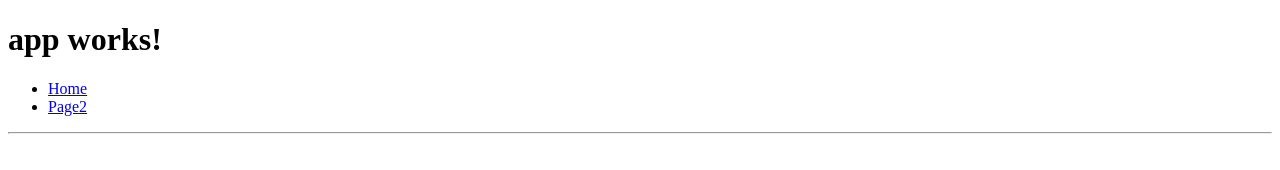
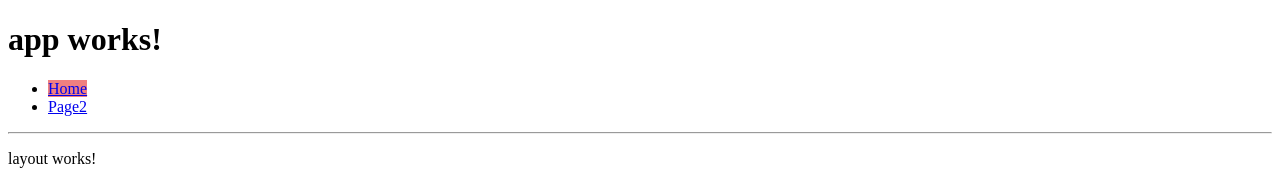
Before and after one commit to cherka88/Andular2Project, an Angular app in the folder ng2-advanced/: page / in a window 1280 px wide. Shown: the top 170 px of the page. Built offline with nearby package versions, Linux system fonts and the light colour scheme.

Commit message:
4 實作在路由連結套用 Active 時的樣式 ( routerLinkAction & routerLinkActiveOptions ) fixed

```diff
--- a/ng2-advanced/src/app/app-routing.module.ts
+++ b/ng2-advanced/src/app/app-routing.module.ts
@@ -5,7 +5,7 @@
 
 const routes: Routes = [
   {
-    path: 'home',
+    path: '',
     component: LayoutComponent
   },
   {
--- a/ng2-advanced/src/app/app.component.html
+++ b/ng2-advanced/src/app/app.component.html
@@ -2,7 +2,7 @@
   {{title}}
 </h1>
 <ul>
-  <li><a [routerLink]="['/home']" routerLinkActive="active">Home</a></li>
+  <li><a [routerLink]="['/']" routerLinkActive="active" [routerLinkActiveOptions]="{exact:true}">Home</a></li>
   <li><a [routerLink]="['/Page2']" routerLinkActive="active">Page2</a></li>
 </ul>
 <hr>
```
